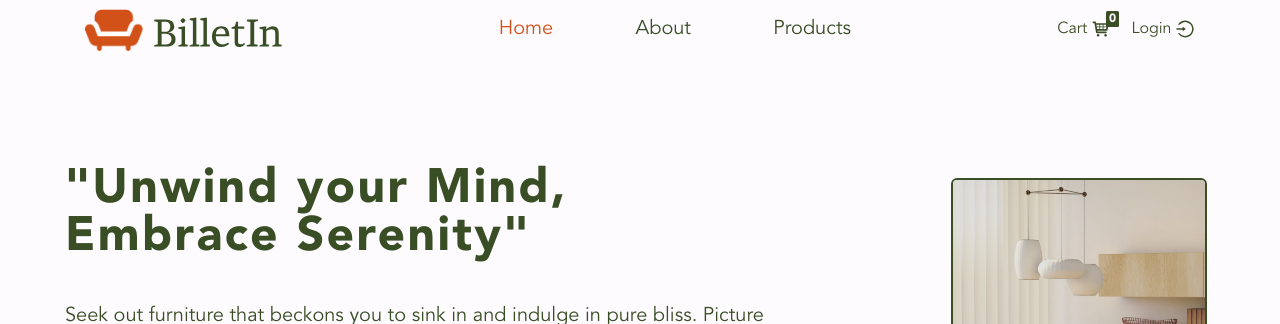
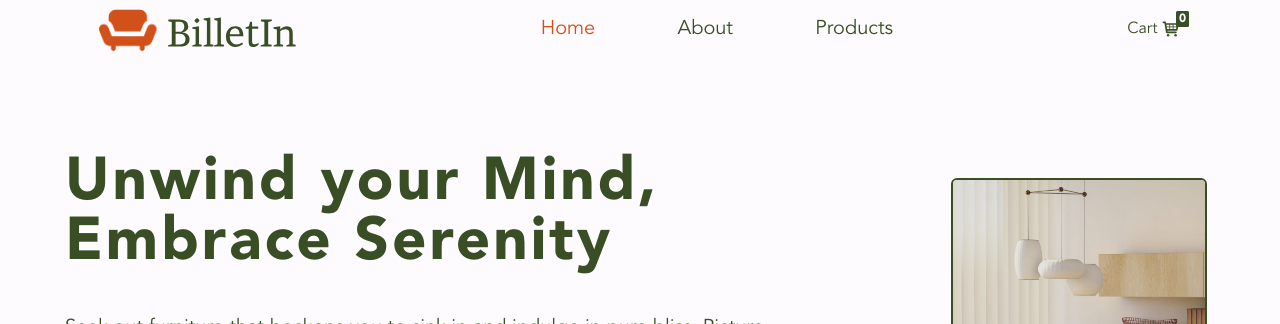
Before and after one commit to surazgaundel/BilletIn, a React (Vite) app: page / in a window 1280 px wide. Shown: the top 324 px of the page. Built offline with nearby package versions, Linux system fonts and the light colour scheme; no server answers.

Commit message:
init user context

```diff
--- a/src/component/Cart.jsx
+++ b/src/component/Cart.jsx
@@ -4,9 +4,11 @@ import {TiShoppingCart} from 'react-icons/ti';
 import {AiOutlineLogin,AiOutlineLogout} from 'react-icons/ai';
 import { useProductsContext } from "../context/productcontext";
 import { useCartContext } from "../context/cartcontext";
+import { useUserContext } from "../context/usercontext";
 export function Cart() {
     const{closeSidebar} = useProductsContext();
     const {totalItems} = useCartContext();
+    const {loginWithRedirect,logout,myUser}=useUserContext();
 
   return <div className='gap-5 flex '>
             <NavLink to='/cart' className='flex gap-1 justify-center items-center' onClick={closeSidebar}>
@@ -16,8 +18,11 @@ export function Cart() {
                 <span className=" text-xs item-number">{totalItems}</span>
                 </span>
             </NavLink>
-            <NavLink to='/login'className='flex gap-1 justify-center items-center' onClick={closeSidebar}>
+            {/* <button onClick={loginWithRedirect} className='flex gap-1 justify-center items-center'>
                 Login
-                <span className='text-green text-xl'><AiOutlineLogin/></span></NavLink>
+                <span className='text-green text-xl'><AiOutlineLogin/></span></button>
+            <button onClick={() => logout({ logoutParams: { returnTo: window.location.origin } })}className='flex gap-1 justify-center items-center'>
+                Logout
+                <span className='text-green text-xl'><AiOutlineLogout/></span></button> */}
         </div>;
 }
--- a/src/component/Hero.jsx
+++ b/src/component/Hero.jsx
@@ -6,7 +6,7 @@ export default function Hero() {
   return (
     <div className="h-[70vh] flex flex-row items-center justify-around">
         <article className="p-1 w-[80%] md:w-[60%]">
-            <h1 className='text-2xl md:text-4xl lg:text-5xl font-bold tracking-wider'>&quot;Unwind your Mind,<br/> Embrace Serenity&quot;</h1>
+            <h1 className='text-2xl md:text-4xl lg:text-6xl font-bold tracking-wider'>Unwind your Mind,<br/> Embrace Serenity</h1>
             <p className='text-sm md:text-xl leading-8 my-10'> Seek out furniture that beckons you to sink in and indulge in pure bliss. Picture yourself lounging on plush sofas or nestling into the embrace of an armchair with delightfully cushioned seating. Enhance your comfort zone by opting for a peaceful art that allows you to fully unwind or a chaise lounge that invites endless relaxation possibilities</p>
             <Link to='/products' className='hover-btn'>Shop Now</Link>
         </article>
--- a/src/context/usercontext.jsx
+++ b/src/context/usercontext.jsx
@@ -6,14 +6,14 @@ const UserContext=createContext();
 
 export const UserProvider = ({children})=>{
 
-    const {isAuthenticated,loginWithRedirect,logout,user,loading}=useAuth0();
+    const {isAuthenticated,loginWithRedirect,logout,user,isLoading}=useAuth0();
 
     const [myUser,setMyUser]=useState(null);
     useEffect(()=>{
         console.log('user',user);
         console.log('isAuthenticated',isAuthenticated);
         console.log('loginWithRedirect',loginWithRedirect);
-        console.log('loading',loading);
+        console.log('loading',isLoading);
     })
     return (
         <UserContext.Provider value={{loginWithRedirect,logout,myUser}}>
```
